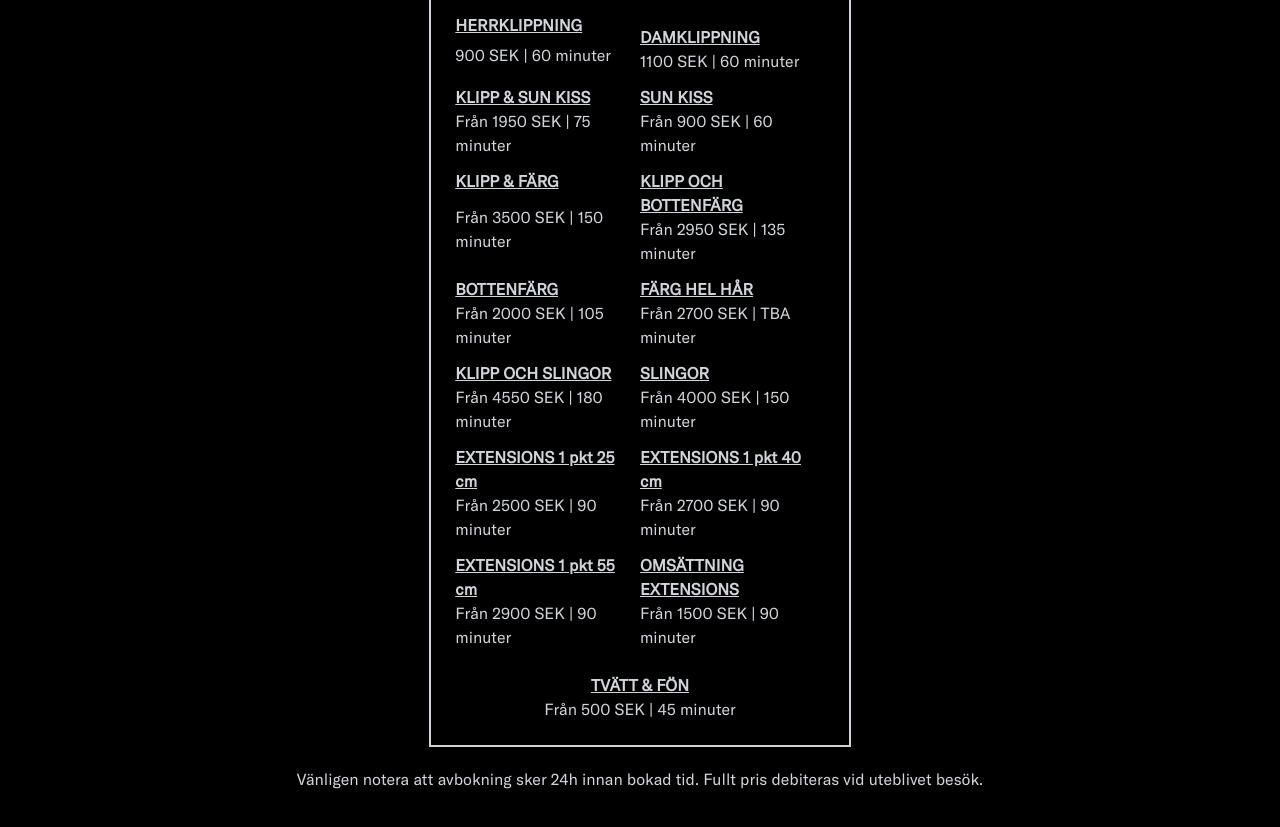
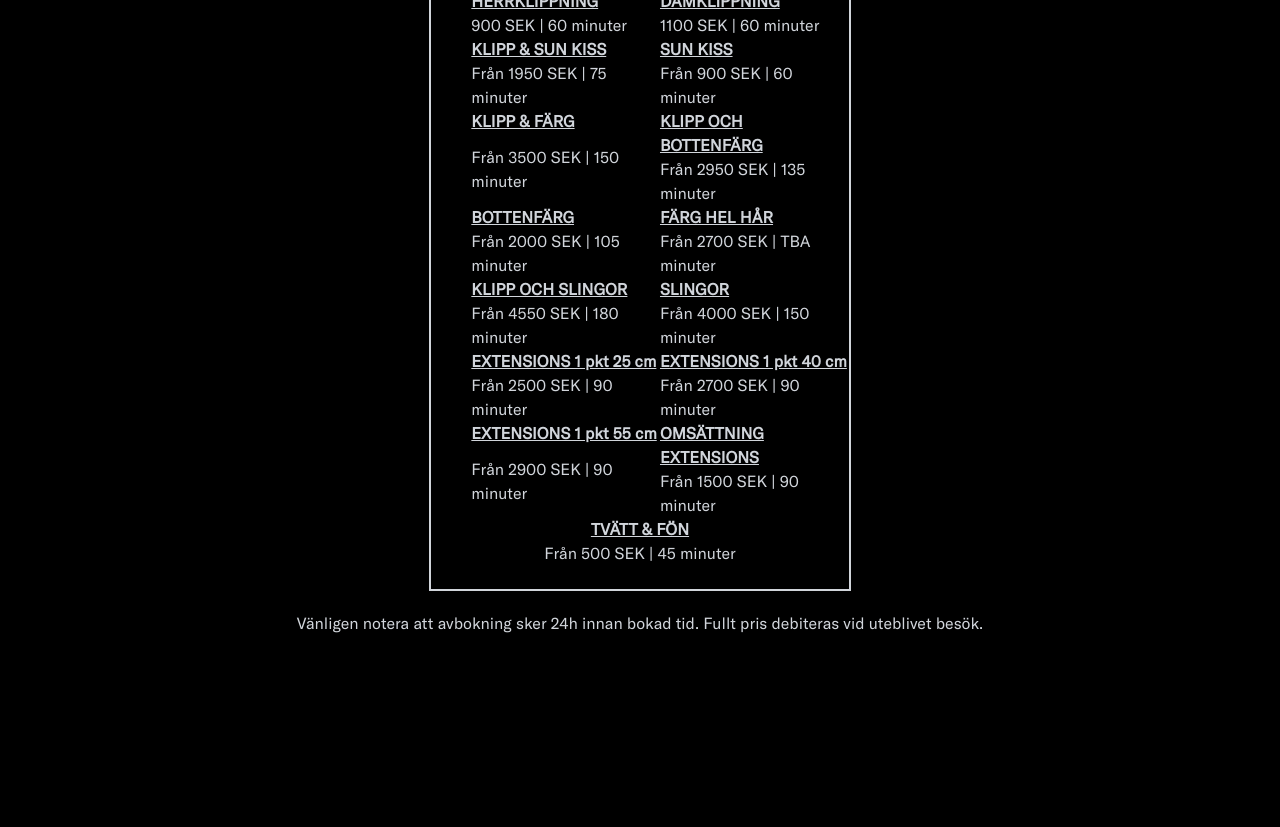
Before and after one commit to meurling/chukro, a website: page public/priser.html in a window 1280 px wide. Shown: the part 265-1092 px from the top of the page. After the commit the page ends 948 px from the top, so only its background shows below. Drawn offline with Linux system fonts and the light colour scheme.

Commit message:
snyggare priser

```diff
--- a/public/priser.html
+++ b/public/priser.html
@@ -70,16 +70,16 @@
     <div class="h-screen text-gray-300 bg-black font-gta" >
         <div class="flex flex-col p-2 mt-10 bg-black justify-items-center " >
 
-            <div class="flex flex-col self-center py-6 mt-8 border-2 border-gray-300 md:w-1/3">
+            <div class="flex flex-col self-center w-5/6 py-6 mt-8 border-2 border-gray-300 md:w-1/3">
                 <h3 class="text-4xl text-center text-gray-100" >Priser</h3>
 
-                <div class="grid grid-cols-1 p-6 mt-3 space-y-3 text-left md:grid-cols-2" >
+                <div class="grid grid-cols-1 mt-3 space-y-4 text-center md:text-left md:pl-10 md:grid-cols-2 md:space-y-0"  >
 
                     <div class="grid grid-flow-row" >
                         <a class="font-bold underline" >HERRKLIPPNING</a>
                         <a class="" >900 SEK | 60 minuter</a>
                     </div>
-                    <div class="grid grid-flow-row" >
+                    <div class="grid grid-flow-row ">
                         <a class="font-bold underline" >DAMKLIPPNING</a>
                         <a class="" >1100 SEK | 60 minuter</a>
                     </div>
@@ -137,7 +137,7 @@
                     <a class="self-center " >Från 500 SEK | 45 minuter</a>
                 </div>
             </div>
-            <div class="self-center mt-5 mb-10" >
+            <div class="self-center mt-5 mb-10 text-center" >
                 Vänligen notera att avbokning sker 24h innan bokad tid. Fullt pris debiteras vid uteblivet besök.
             </div>
         </div>
```
Also changed, not shown: public/index.html (+2 -2 lines), public/styles.css.
